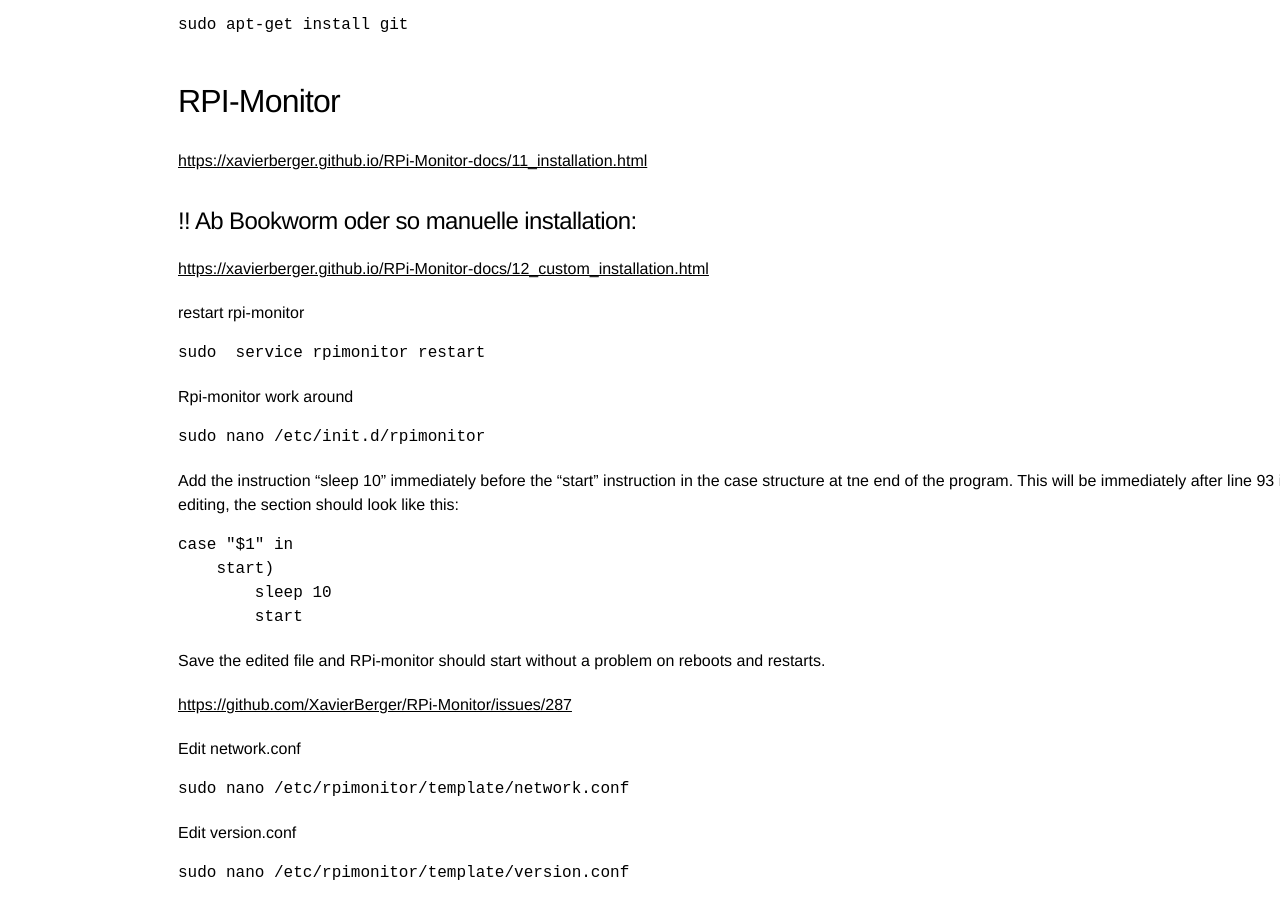
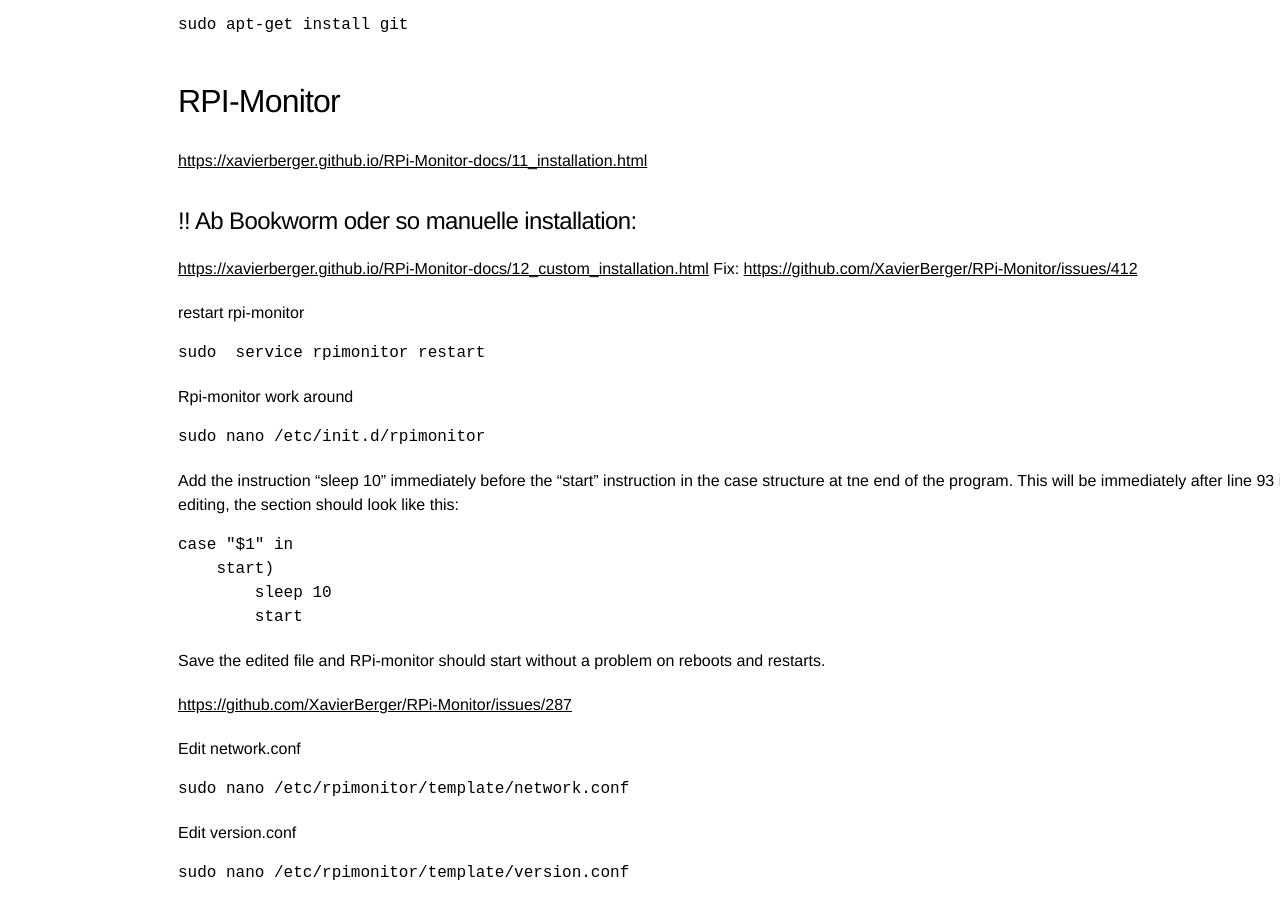
Before and after one commit to Wingertsau/ct.github.io, a Jekyll site: the page built from raspi.md, in a window 1280 px wide and 900 px high, scrolled down 773 px. Built offline with Jekyll 4.4.1, drawn with Linux system fonts in a browser that asks for light colours; our own code applies the rules of GitHub Pages for plain Markdown files; part of the change alters nothing that is shown.

Commit message:
Update raspi.md

```diff
--- a/raspi.md
+++ b/raspi.md
@@ -38,7 +38,7 @@ Basis software
 
 ## !! Ab Bookworm oder so manuelle installation:
 <https://xavierberger.github.io/RPi-Monitor-docs/12_custom_installation.html>
-
+Fix: <https://github.com/XavierBerger/RPi-Monitor/issues/412>
 
 restart rpi-monitor
 
```
